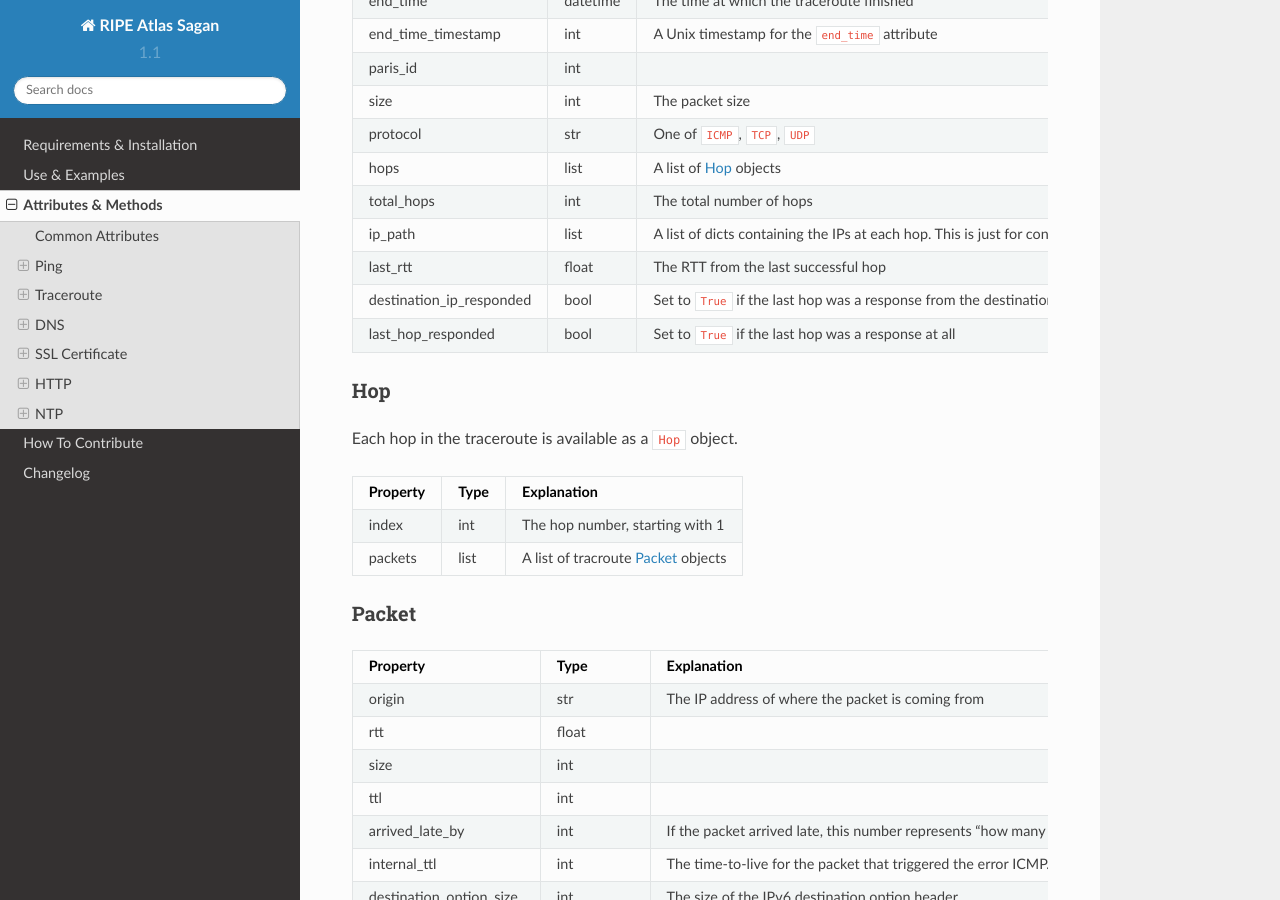
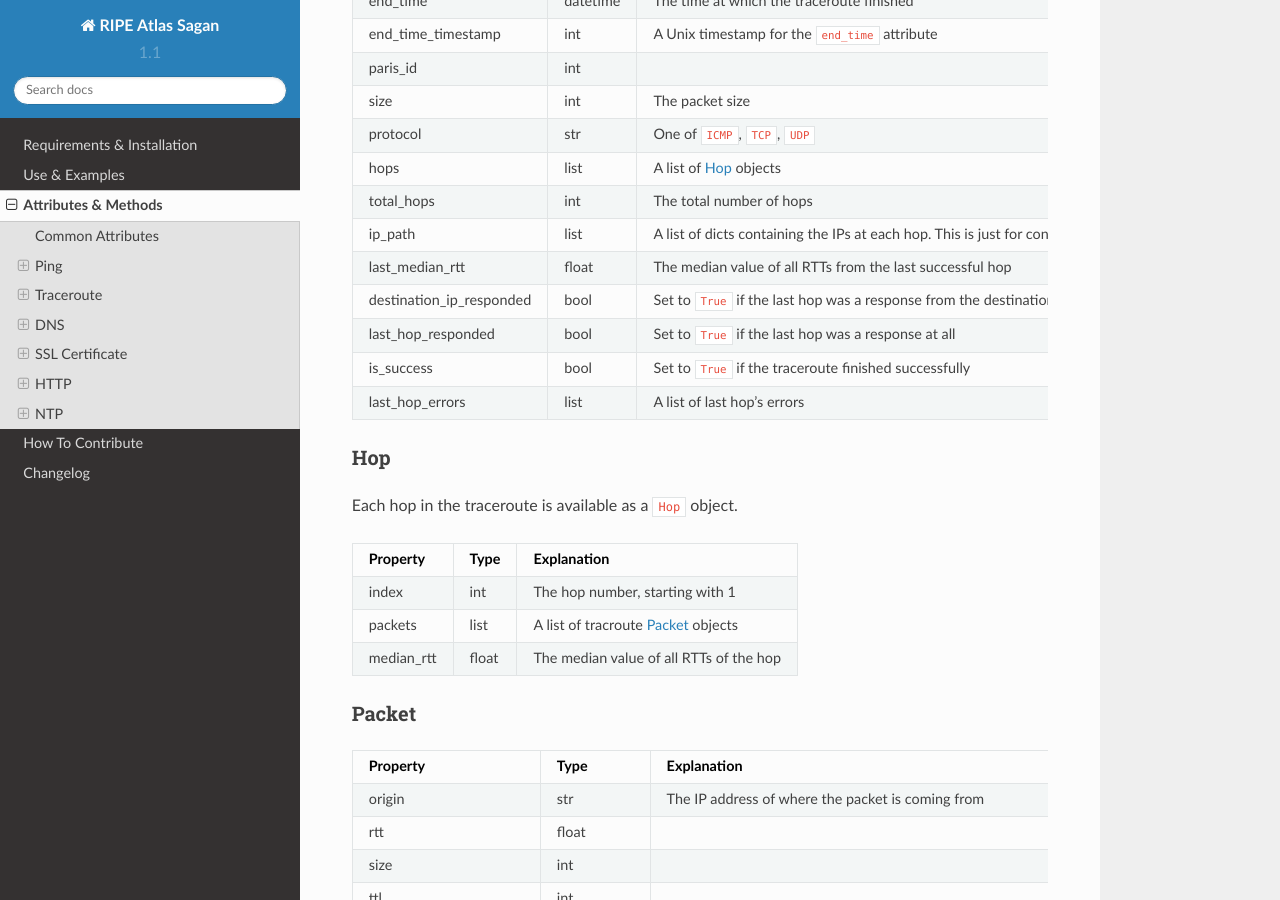
Before and after one commit to RIPE-NCC/ripe-atlas-sagan, a Sphinx documentation site: the page built from docs/types.rst, in a window 1280 px wide and 900 px high, scrolled down 1928 px. Built offline with Sphinx 7.4.7 and the Read the Docs theme 2.0.0, drawn with Linux system fonts in a browser that asks for light colours.

Commit message:
update docs with new traceroute features

```diff
--- a/docs/types.rst
+++ b/docs/types.rst
@@ -96,9 +96,11 @@ protocol                  str       One of ``ICMP``, ``TCP``, ``UDP``
 hops                      list      A list of :ref:`traceroute-hop` objects
 total_hops                int       The total number of hops
 ip_path                   list      A list of dicts containing the IPs at each hop. This is just for convenience as all of these values are accessible via the :ref:`traceroute-hop` and :ref:`traceroute-packet` objects.
-last_rtt                  float     The RTT from the last successful hop
+last_median_rtt           float     The median value of all RTTs from the last successful hop
 destination_ip_responded  bool      Set to ``True`` if the last hop was a response from the destination IP
 last_hop_responded        bool      Set to ``True`` if the last hop was a response at all
+is_success                bool      Set to ``True`` if the traceroute finished successfully
+last_hop_errors           list      A list of last hop's errors
 ========================  ========  ===================================================================================
 
 
@@ -114,6 +116,7 @@ Property               Type   Explanation
 =====================  =====  ================================================================
 index                  int    The hop number, starting with 1
 packets                list   A list of tracroute :ref:`traceroute-packet` objects
+median_rtt             float  The median value of all RTTs of the hop
 =====================  =====  ================================================================
 
 
```
